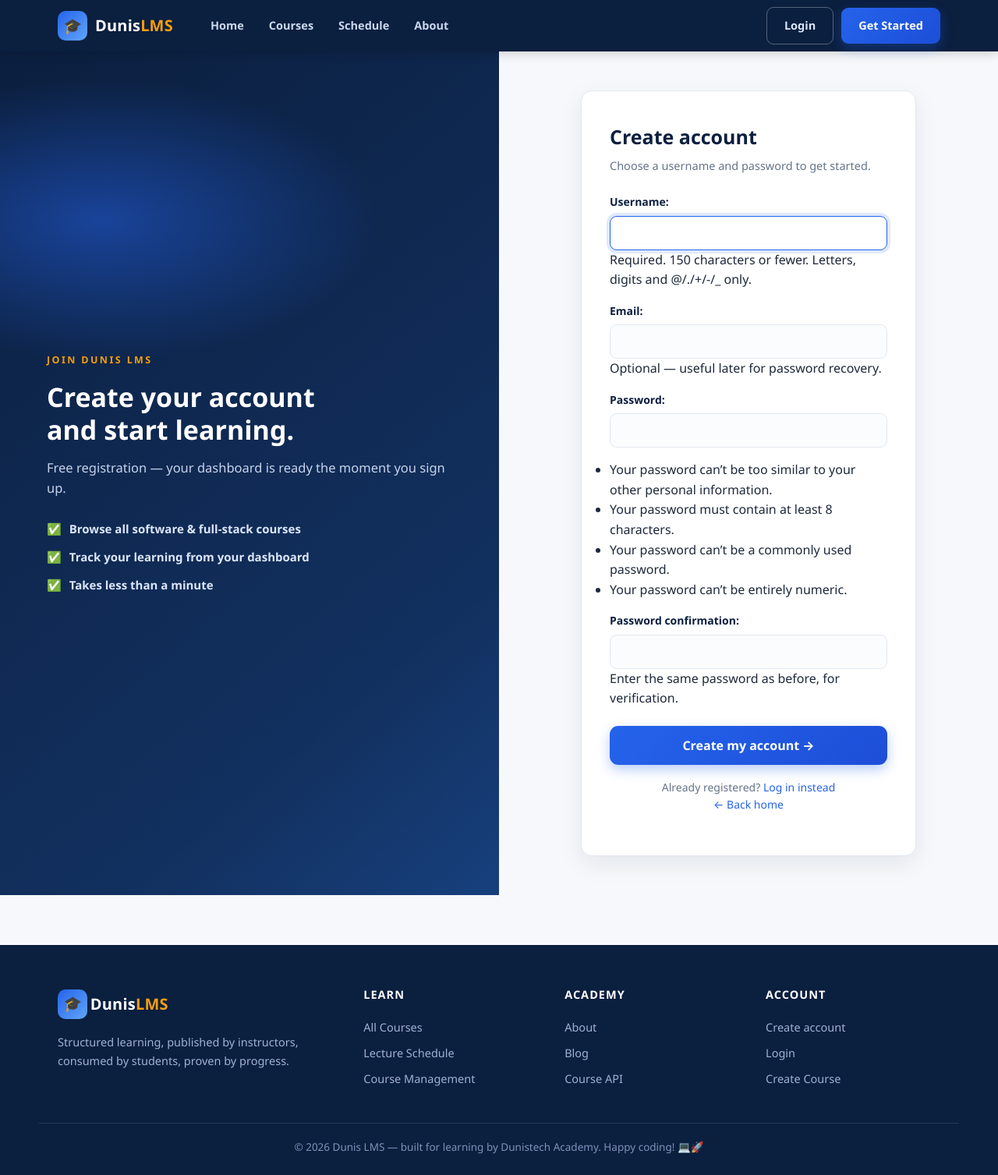
After one commit to techblessed-code/dunislms, a Django app: page /users/register/ in a window 1280 px wide. The commit adds this page. Shown: the whole page at 78% size. Run offline with Django 5.2, Linux system fonts and the light colour scheme.

Commit message:
Add self-service sign-up page
- users/forms.py: RegisterForm (UserCreationForm + optional email)
- users/views.py: register view - validates, creates, logs in, redirects to dashboard
- register.html styled like the login split-screen
- navbar 'Get Started' and footer now link to sign-up; login page links too
- tested: valid POST creates+logs in (302 -> dashboard), invalid shows errors

```diff
--- a/templates/base.html
+++ b/templates/base.html
@@ -37,7 +37,7 @@
                 </form>
             {% else %}
                 <a class="btn btn-ghost" href="{% url 'users:login' %}">Login</a>
-                <a class="btn btn-primary" href="{% url 'courses:create_course' %}">Get Started</a>
+                <a class="btn btn-primary" href="{% url 'users:register' %}">Get Started</a>
             {% endif %}
         </div>
     </div>
@@ -85,6 +85,7 @@
                 <a href="{% url 'users:dashboard' %}">Dashboard</a>
                 <a href="{% url 'admin:index' %}">Admin</a>
             {% else %}
+                <a href="{% url 'users:register' %}">Create account</a>
                 <a href="{% url 'users:login' %}">Login</a>
                 <a href="{% url 'courses:create_course' %}">Create Course</a>
             {% endif %}
--- /dev/null
+++ b/users/forms.py
@@ -0,0 +1,22 @@
+"""Forms for the users app.
+
+RegisterForm extends Django's built-in UserCreationForm (the standard,
+battle-tested signup form) with an optional email field — so new students
+can register themselves from the browser instead of an admin creating
+accounts behind the scenes.
+"""
+
+from django import forms
+from django.contrib.auth.models import User
+from django.contrib.auth.forms import UserCreationForm
+
+
+class RegisterForm(UserCreationForm):
+    email = forms.EmailField(
+        required=False,
+        help_text="Optional — useful later for password recovery.",
+    )
+
+    class Meta:
+        model = User
+        fields = ("username", "email")   # password1/password2 come from UserCreationForm
--- a/users/templates/users/login.html
+++ b/users/templates/users/login.html
@@ -30,8 +30,8 @@
             </form>
 
             <p class="alt">
-                New here? <a href="{% url 'courses:create_course' %}">Create your first course</a> ·
-                <a href="{% url 'home' %}">Back home</a>
+                New here? <a href="{% url 'users:register' %}">Create a free account</a><br>
+                <a href="{% url 'home' %}">← Back home</a>
             </p>
         </div>
     </div>
--- /dev/null
+++ b/users/templates/users/register.html
@@ -0,0 +1,39 @@
+{% extends "base.html" %}
+{% load static %}
+
+{% block title %}Sign up{% endblock %}
+
+{% block content %}
+<div class="auth-wrap">
+    <!-- Brand panel -->
+    <div class="auth-side">
+        <span class="eyebrow">Join Dunis LMS</span>
+        <h2>Create your account<br>and start learning.</h2>
+        <p>Free registration — your dashboard is ready the moment you sign up.</p>
+        <ul>
+            <li>Browse all software &amp; full-stack courses</li>
+            <li>Track your learning from your dashboard</li>
+            <li>Takes less than a minute</li>
+        </ul>
+    </div>
+
+    <!-- Form panel -->
+    <div class="auth-main">
+        <div class="auth-card">
+            <h1>Create account</h1>
+            <p class="sub">Choose a username and password to get started.</p>
+
+            <form method="post">
+                {% csrf_token %}
+                {{ form.as_p }}
+                <button class="btn btn-primary btn-lg" type="submit">Create my account →</button>
+            </form>
+
+            <p class="alt">
+                Already registered? <a href="{% url 'users:login' %}">Log in instead</a><br>
+                <a href="{% url 'home' %}">← Back home</a>
+            </p>
+        </div>
+    </div>
+</div>
+{% endblock %}
--- a/users/urls.py
+++ b/users/urls.py
@@ -8,6 +8,8 @@ app_name = 'users'
 
 urlpatterns = [
     path('login/', auth_Views.LoginView.as_view(template_name='users/login.html'), name='login'),
+    # Self-service sign-up (new — accounts are no longer admin-only)
+    path('register/', views.register, name='register'),
     path('logout/', auth_Views.LogoutView.as_view(), name='logout'),
     path('dashboard/', views.dashboard,name='dashboard')
 ]
--- a/users/views.py
+++ b/users/views.py
@@ -1,9 +1,38 @@
-from django.shortcuts import render
-from django.contrib.auth.decorators  import login_required
+from django.shortcuts import render, redirect
+from django.contrib.auth.decorators import login_required
+from django.contrib.auth import login
+from django.contrib import messages
 
+from .forms import RegisterForm
+
+
+def register(request):
+    """Self-service sign-up.
+
+    GET  -> show the empty RegisterForm
+    POST -> validate, create the User, log them straight in and send
+            them to the dashboard (same flow students expect everywhere)
+    """
+    # Already signed in? Nothing to do here.
+    if request.user.is_authenticated:
+        return redirect("users:dashboard")
+
+    if request.method == "POST":
+        form = RegisterForm(request.POST)
+        if form.is_valid():
+            user = form.save()
+            # Session login — the new account works immediately
+            login(request, user)
+            messages.success(request, f"Welcome to Dunis LMS, {user.username}! Your account is ready.")
+            return redirect("users:dashboard")
+        # Invalid → fall through and re-render with the errors shown
+    else:
+        form = RegisterForm()
+
+    return render(request, "users/register.html", {"form": form})
 
 
 @login_required
 def dashboard(request):
     user = request.user
-    return render(request, 'users/dashboard.html',{'user': user})
+    return render(request, 'users/dashboard.html', {'user': user})
```
